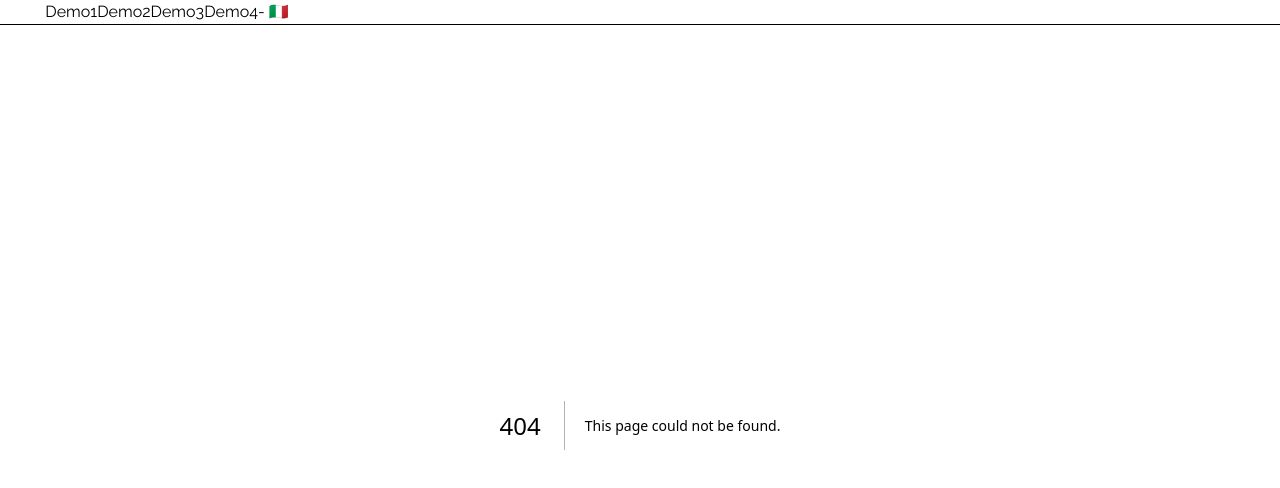
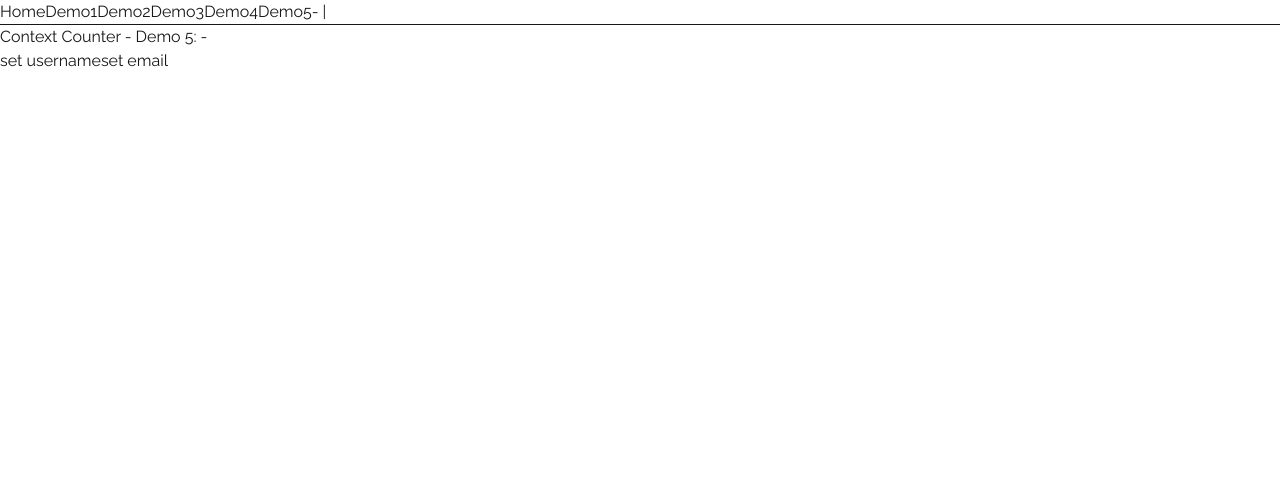
Before and after one commit to To5pl/JavaStella, a Next.js app in the folder stella-app/: page /demo5 in a window 1280 px wide. Before the commit this address had no page. Shown: the top 488 px of the page. Built offline with nearby package versions, Linux system fonts and the light colour scheme.

Commit message:
lezione 5.2

```diff
--- a/stella-app/app/NavBar.tsx
+++ b/stella-app/app/NavBar.tsx
@@ -1,20 +1,21 @@
 'use client';
 
-import { LanguageContext } from './store/LanguageContextProvider';
-import Link from 'next/link';
+import { ProfileContext } from '@/app/store/ProfileContextProvider';
+
 import React, { useContext } from 'react';
 
 export default function NavBar() {
-  const { language } = useContext(LanguageContext);
+  const { state, dispatch } = useContext(ProfileContext);
 
   return (
     <div>
-      <Link href="/" className="text-white">Home</Link>
-      <Link href="/demo1">Demo1</Link>
-      <Link href="/demo2">Demo2</Link>
-      <Link href="/demo3">Demo3</Link>
-      <Link href="/demo4">Demo4</Link>
-      - {language === 'it' ? '🇮🇹' : '🇬🇧'}
+      <a href="/">Home</a>
+      <a href="/demo1">Demo1</a>
+      <a href="/demo2">Demo2</a>
+      <a href="/demo3">Demo3</a>
+      <a href="/demo4">Demo4</a>
+      <a href="/demo5">Demo5</a>
+      - { state.email } | { state.username }
       <hr/>
     </div>
   )
--- /dev/null
+++ b/stella-app/app/demo5/page.tsx
@@ -0,0 +1,21 @@
+"use client";
+
+import { ProfileContext } from '@/app/store/ProfileContextProvider';
+
+import { useContext } from 'react';
+
+export default function Demo5() {
+  const { state, dispatch } = useContext(ProfileContext);
+
+  return (
+    <main>
+     <h1>Context Counter - Demo 5: {state.username} - {state.email} </h1>
+      <button onClick={
+        () => dispatch({ type: "CHANGE_USERNAME", payload: 'fabio' })}
+      > set username </button>
+      <button onClick={
+        () => dispatch({ type: "CHANGE_EMAIL", payload: 'hello@fabiobiondi.io' })}
+      > set email </button>
+    </main>
+  )
+}
--- a/stella-app/app/layout.tsx
+++ b/stella-app/app/layout.tsx
@@ -2,15 +2,53 @@ import './globals.css'
 import type { Metadata } from 'next'
 
 import React from 'react';
-import NavBar from '../app/NavBar';
-import { LanguageContextProvider } from './store/LanguageContextProvider';
+import NavBar from '@/app/NavBar';
+import { ProfileContextProvider } from '@/app/store/ProfileContextProvider';
 import { Raleway } from 'next/font/google'
 
 const raleway = Raleway({ subsets: ['latin'] })
 
 export const metadata: Metadata = {
-  title: 'My first Web Site in Next',
-  description: 'Tutorial by Fabio Biondi',
+  title: 'Fabio Biondi',
+  description: 'My First Next site',
+}
+
+export default function RootLayout({
+ children,
+}: {
+  children: React.ReactNode
+}) {
+
+  return (
+    <html lang="en">
+    <ProfileContextProvider>
+      <body className={raleway.className}>
+        <NavBar />
+        {children}
+      </body>
+    </ProfileContextProvider>
+
+    </html>
+  )
+}
+
+
+
+
+/*import './globals.css'
+import type { Metadata } from 'next'
+
+import React from 'react';
+import NavBar from '@/app/NavBar';
+import { ProfileContextProvider } from '@/app/store/ProfileContextProvider';
+import { Raleway } from 'next/font/google'
+import { LanguageContext } from './store/LanguageContextProvider';
+
+const raleway = Raleway({ subsets: ['latin'] })
+
+export const metadata: Metadata = {
+  title: 'Fabio Biondi',
+  description: 'My First Next site',
 }
 
 export default function RootLayout({
@@ -22,11 +60,18 @@ export default function RootLayout({
   return (
     <html lang="en">
       <body className={raleway.className}>
-        <LanguageContextProvider>
-          <NavBar />
-          {children}
-        </LanguageContextProvider>
-      </body>
+    <ProfileContextProvider>
+      <LanguageContext>
+
+        <NavBar />
+        {children}
+
+      </LanguageContext>
+
+    </ProfileContextProvider>
+    </body>
+
+
     </html>
   )
-}
+}*/
--- /dev/null
+++ b/stella-app/app/store/ProfileContextProvider.tsx
@@ -0,0 +1,45 @@
+"use client";
+
+import React, { Dispatch, createContext, useReducer, PropsWithChildren } from 'react';
+
+type ProfileState = {
+  email: string | null,
+  username: string | null;
+};
+
+type ProfileActions = {
+  type: string;
+  payload: string;
+};
+
+const initialState: ProfileState = {
+  username: null,
+  email: null,
+};
+
+const reducer = (state: ProfileState, action: ProfileActions) => {
+  switch (action.type) {
+    case "CHANGE_USERNAME":
+      return { ...state, username: action.payload };
+    case "CHANGE_EMAIL":
+      return { ...state, email: action.payload };
+    default:
+      return state;
+  }
+};
+
+export const ProfileContext = createContext<{
+  state: ProfileState;
+  dispatch: Dispatch<ProfileActions>;
+}>({ state: initialState, dispatch: () => null });
+
+export const ProfileContextProvider = ({ children }: PropsWithChildren) => {
+  const [state, dispatch] = useReducer(reducer, initialState);
+
+  return (
+    <ProfileContext.Provider value={{ state, dispatch }}>
+      {children}
+    </ProfileContext.Provider>
+  );
+
+};
```
